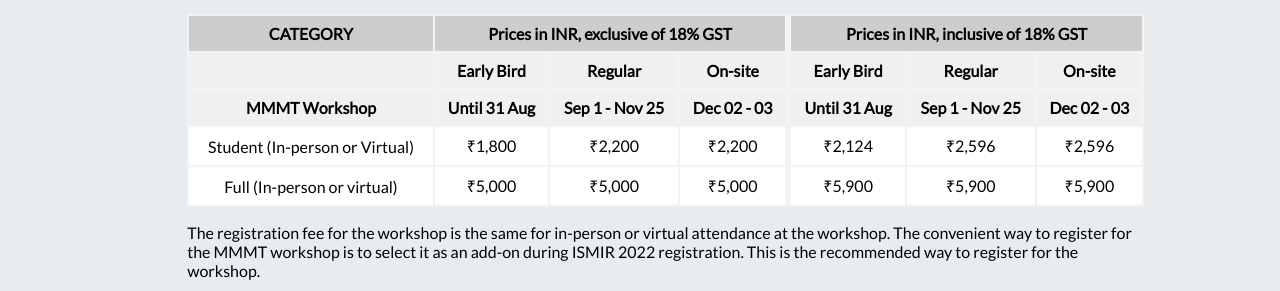
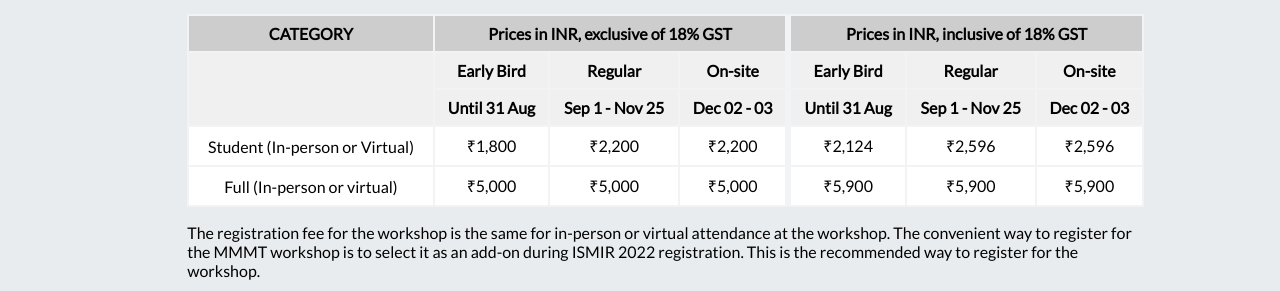
Before and after one commit to ismir2022/ismir2022.github.io, a Jekyll site: the page built from satellites/mmmt_staging.md, in a window 1280 px wide. Shown: the part 1408-1699 px from the top of the page. Built offline with Jekyll 4.4.1, drawn with Linux system fonts in a browser that asks for light colours; nearby versions of some CDN libraries.

Commit message:
minor updates to mmmt staging page

```diff
--- a/satellites/mmmt_staging.md
+++ b/satellites/mmmt_staging.md
@@ -44,7 +44,7 @@ The registration fee for the workshop are as follows:
     <th class="reg1" colspan="3">Prices in INR, inclusive of 18% GST</th>
   </tr>
   <tr class="reg">
-  	<th class="reg"></th>
+  	<th class="reg" rowspan="2"></th>
     <th class="reg">Early Bird</th>
     <th class="reg">Regular</th>
     <th class="reg">On-site</th>
@@ -53,8 +53,7 @@ The registration fee for the workshop are as follows:
     <th class="reg">On-site</th>
   </tr>
   <tr class="reg">
-  	<th class="reg">MMMT Workshop</th>
-    <th class="reg">Until 31 Aug</th>
+  	<th class="reg">Until 31 Aug</th>
     <th class="reg">Sep 1 - Nov 25</th>
     <th class="reg">Dec 02 - 03</th>
     <th class="reg">Until 31 Aug</th>
```
